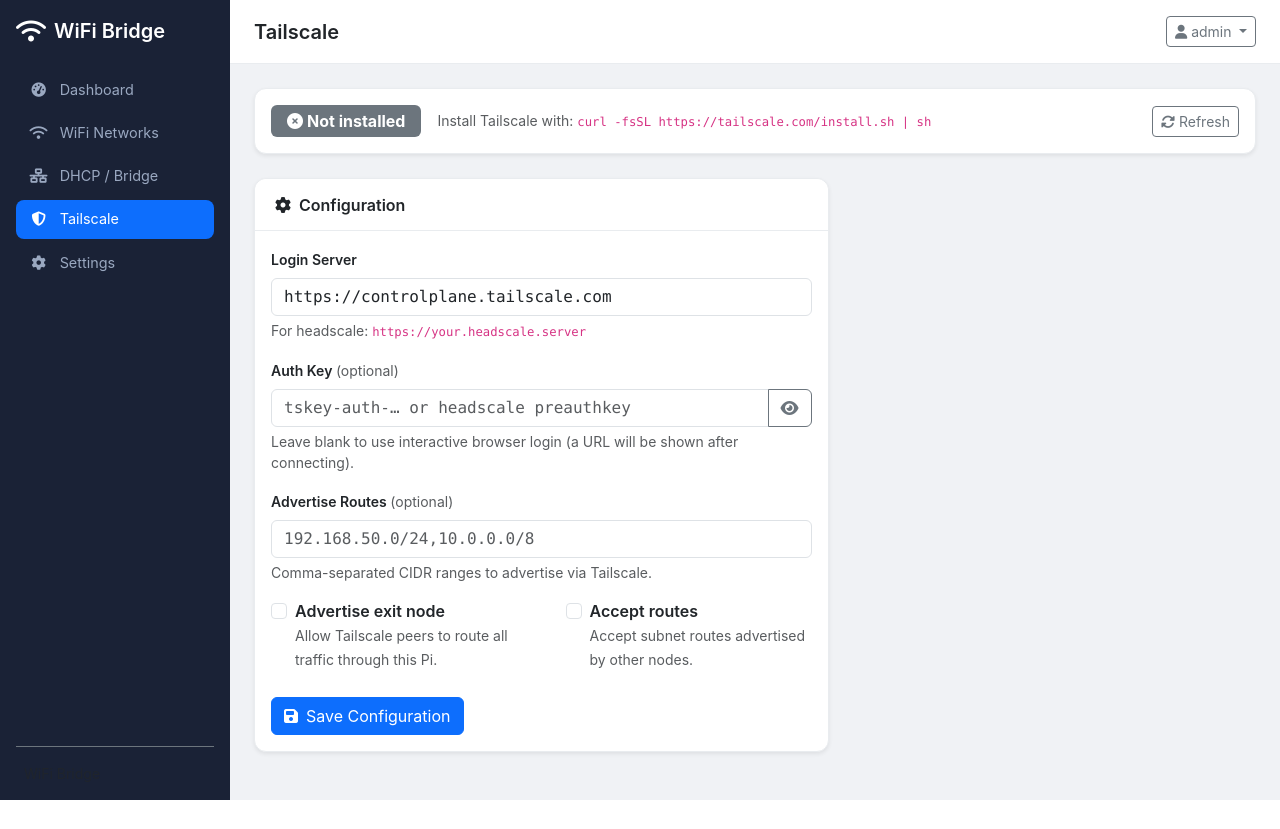
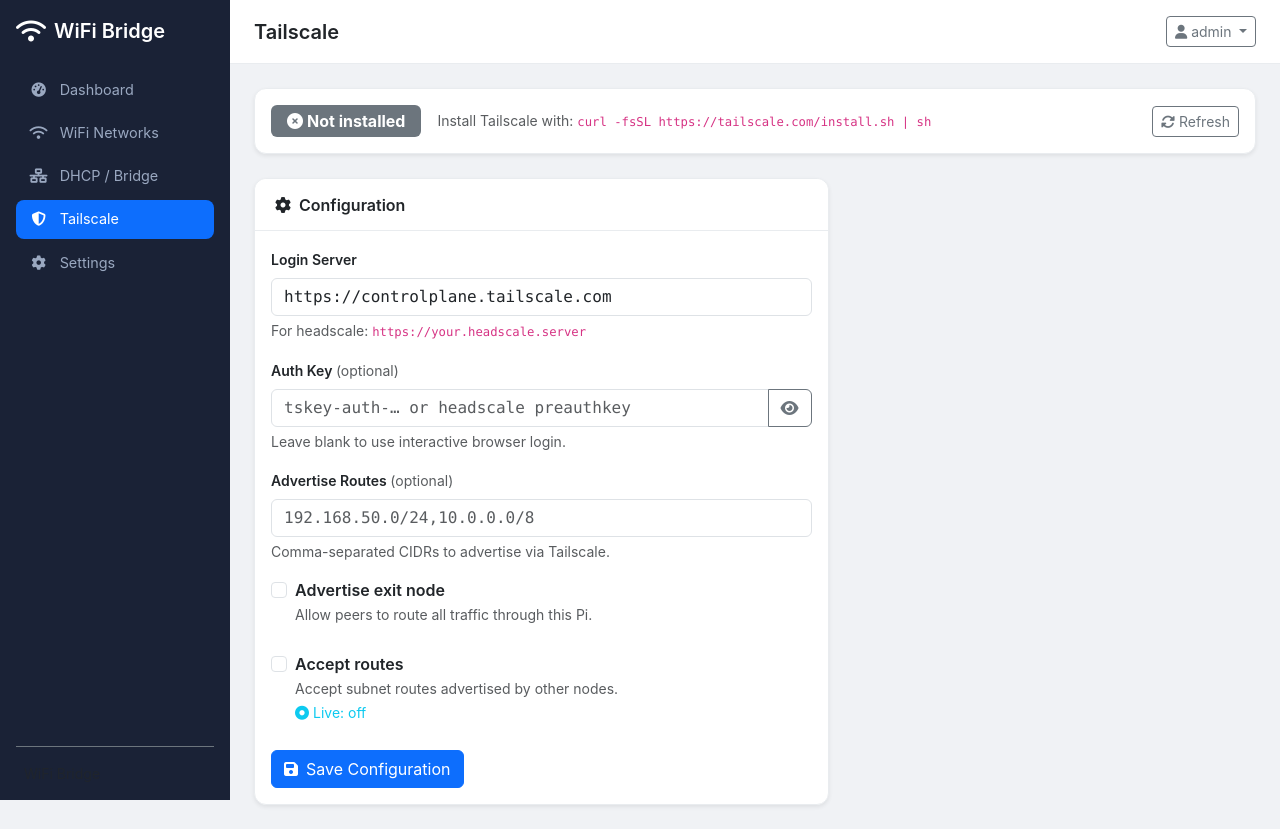
Before and after one commit to muddyland/wifiproxy, a Flask app: page /tailscale/ in a window 1280 px wide. Before the commit the page ends 800 px from the top, so only its background shows below. Run offline with Flask 3, Linux system fonts and the light colour scheme; a user stored in the database is signed in; some libraries are stand-ins or nearby versions.

Commit message:
fix: service logs visible on dashboard + tailscale prefs sudo access
- get_logs() now falls back to sudo when plain journalctl returns empty
  output — wifiproxy user lacks systemd-journal group access by default
- install.sh adds wifiproxy user to systemd-journal group so future
  installs don't need sudo for log reads at all
- sudoers: add journalctl * to WIFIPROXY_LOGS alias; add tailscale prefs *
  to WIFIPROXY_TAILSCALE (needed for live config display)
- tailscale utils/routes/template: show live config values alongside
  saved settings (live_advertise_exit_node, live_advertised_routes from
  status JSON; control_url and accept_routes from tailscale prefs --json)
- Auth key field shows "Key saved (hidden)" when a key exists in DB

Co-Authored-By: Claude Sonnet 4.6 <noreply@anthropic.com>

```diff
--- a/app/tailscale/routes.py
+++ b/app/tailscale/routes.py
@@ -12,8 +12,10 @@ from app.validators import ValidationError, validate_url, validate_cidr_list
 def index():
     cfg = TailscaleConfig.query.first()
     status = utils.get_status()
+    prefs = utils.get_prefs()
     login_url = session.pop("ts_login_url", None)
-    return render_template("tailscale/index.html", cfg=cfg, status=status, login_url=login_url)
+    return render_template("tailscale/index.html", cfg=cfg, status=status,
+                           prefs=prefs, login_url=login_url)
 
 
 @bp.route("/save", methods=["POST"])
--- a/app/tailscale/utils.py
+++ b/app/tailscale/utils.py
@@ -36,6 +36,8 @@ def get_status() -> dict:
         "exit_node_active": False,
         "login_server": None,
         "backend_state": None,
+        "live_advertise_exit_node": None,
+        "live_advertised_routes": None,
     }
     if not result["installed"]:
         return result
@@ -73,6 +75,11 @@ def get_status() -> dict:
         result["login_server"] = (data.get("CurrentTailnet") or {}).get("MagicDNSSuffix")
         result["exit_node_active"] = bool(data.get("ExitNodeStatus"))
 
+        # Live config flags — reflect what tailscale is actually running with
+        result["live_advertise_exit_node"] = bool(self_node.get("ExitNodeOption"))
+        primary_routes = self_node.get("PrimaryRoutes") or []
+        result["live_advertised_routes"] = ", ".join(primary_routes)
+
         peers = []
         for peer in (data.get("Peer") or {}).values():
             peers.append({
@@ -87,6 +94,21 @@ def get_status() -> dict:
         current_app.logger.error("tailscale get_status error: %s", exc)
 
     return result
+
+
+def get_prefs() -> dict:
+    """Return selected tailscale prefs (ControlURL, RouteAll). Best-effort — may return {}."""
+    try:
+        r = _run_plain(["tailscale", "prefs", "--json"])
+        if r.returncode != 0:
+            r = _run(["tailscale", "prefs", "--json"])
+        data = json.loads(r.stdout)
+        return {
+            "control_url": data.get("ControlURL"),
+            "accept_routes": data.get("RouteAll"),
+        }
+    except Exception:
+        return {}
 
 
 def login(login_server: str, auth_key: str = "", advertise_exit_node: bool = False,
--- a/app/templates/tailscale/index.html
+++ b/app/templates/tailscale/index.html
@@ -95,7 +95,15 @@
             <input type="url" name="login_server" class="form-control font-monospace"
                    value="{{ cfg.login_server }}" required maxlength="256"
                    placeholder="https://controlplane.tailscale.com">
-            <div class="form-text">For headscale: <code>https://your.headscale.server</code></div>
+            <div class="form-text d-flex justify-content-between flex-wrap gap-1">
+              <span>For headscale: <code>https://your.headscale.server</code></span>
+              {% if prefs.control_url %}
+                <span class="text-info">
+                  <i class="fa-solid fa-circle-dot me-1"></i>Live:
+                  <code>{{ prefs.control_url }}</code>
+                </span>
+              {% endif %}
+            </div>
           </div>
 
           <div class="mb-3">
@@ -103,12 +111,18 @@
             <div class="input-group">
               <input type="password" name="auth_key" class="form-control font-monospace"
                      placeholder="tskey-auth-… or headscale preauthkey"
-                     value="{{ cfg.auth_key }}" maxlength="256">
+                     value="{{ cfg.auth_key }}" maxlength="256"
+                     autocomplete="new-password">
               <button class="btn btn-outline-secondary toggle-pw" type="button">
                 <i class="fa-solid fa-eye"></i>
               </button>
             </div>
-            <div class="form-text">Leave blank to use interactive browser login (a URL will be shown after connecting).</div>
+            <div class="form-text d-flex justify-content-between flex-wrap gap-1">
+              <span>Leave blank to use interactive browser login.</span>
+              {% if cfg.auth_key %}
+                <span class="text-info"><i class="fa-solid fa-key me-1"></i>Key saved (hidden)</span>
+              {% endif %}
+            </div>
           </div>
 
           <div class="mb-3">
@@ -116,16 +130,32 @@
             <input type="text" name="advertise_routes" class="form-control font-monospace"
                    value="{{ cfg.advertise_routes }}" maxlength="256"
                    placeholder="192.168.50.0/24,10.0.0.0/8">
-            <div class="form-text">Comma-separated CIDR ranges to advertise via Tailscale.</div>
+            <div class="form-text d-flex justify-content-between flex-wrap gap-1">
+              <span>Comma-separated CIDRs to advertise via Tailscale.</span>
+              {% if status.live_advertised_routes %}
+                <span class="text-info">
+                  <i class="fa-solid fa-circle-dot me-1"></i>Live:
+                  <code>{{ status.live_advertised_routes }}</code>
+                </span>
+              {% elif status.running %}
+                <span class="text-muted"><i class="fa-solid fa-circle-dot me-1"></i>Live: none</span>
+              {% endif %}
+            </div>
           </div>
 
-          <div class="d-flex gap-4 mb-4">
+          <div class="d-flex gap-4 mb-4 flex-wrap">
             <div class="form-check">
               <input class="form-check-input" type="checkbox" name="advertise_exit_node"
                      id="exit_node" {% if cfg.advertise_exit_node %}checked{% endif %}>
               <label class="form-check-label" for="exit_node">
                 <span class="fw-semibold">Advertise exit node</span><br>
-                <small class="text-muted">Allow Tailscale peers to route all traffic through this Pi.</small>
+                <small class="text-muted">Allow peers to route all traffic through this Pi.</small>
+                {% if status.live_advertise_exit_node is not none and status.running %}
+                  <br><small class="text-info">
+                    <i class="fa-solid fa-circle-dot me-1"></i>Live:
+                    {{ "on" if status.live_advertise_exit_node else "off" }}
+                  </small>
+                {% endif %}
               </label>
             </div>
             <div class="form-check">
@@ -134,6 +164,12 @@
               <label class="form-check-label" for="accept_routes">
                 <span class="fw-semibold">Accept routes</span><br>
                 <small class="text-muted">Accept subnet routes advertised by other nodes.</small>
+                {% if prefs.accept_routes is not none %}
+                  <br><small class="text-info">
+                    <i class="fa-solid fa-circle-dot me-1"></i>Live:
+                    {{ "on" if prefs.accept_routes else "off" }}
+                  </small>
+                {% endif %}
               </label>
             </div>
           </div>
```
Also changed, not shown: app/system/utils.py (+8 -4 lines), 2 other files.
